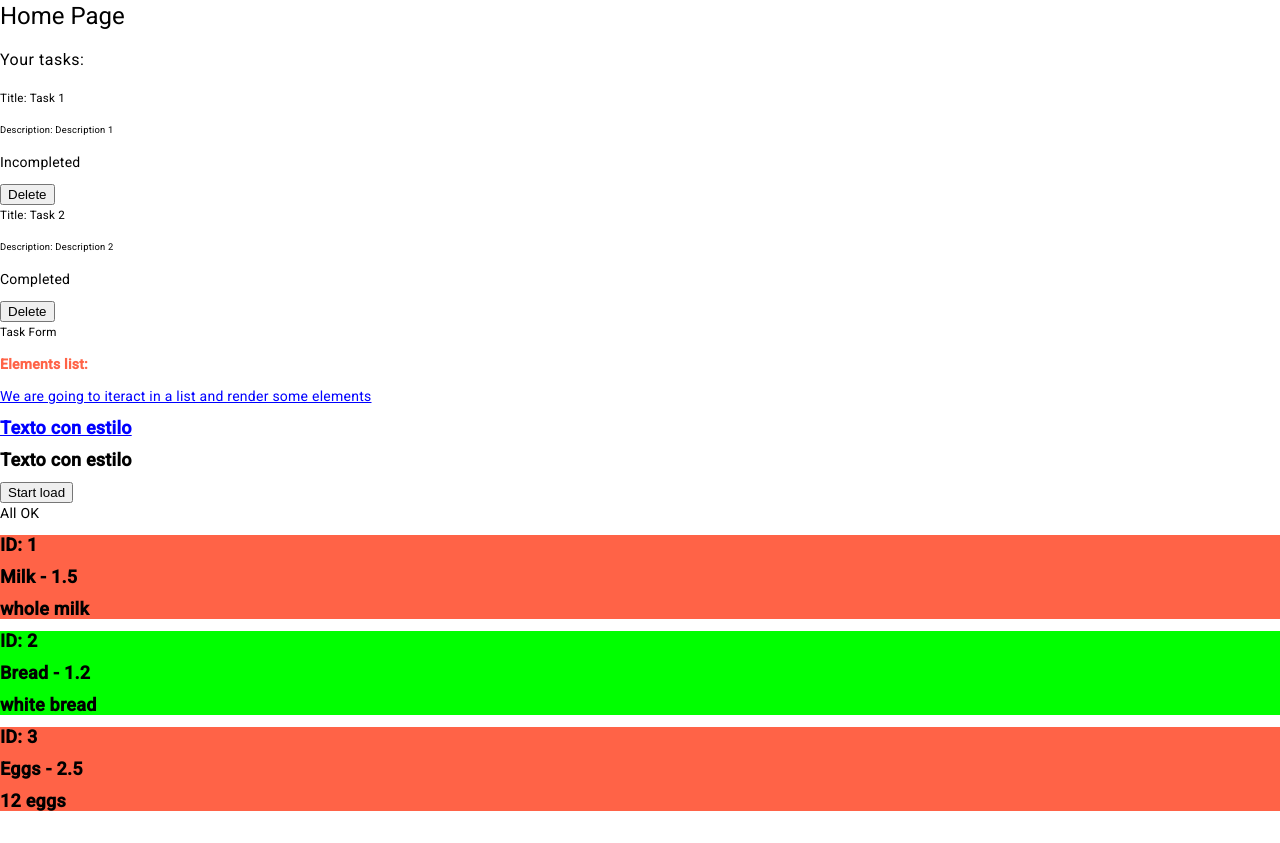
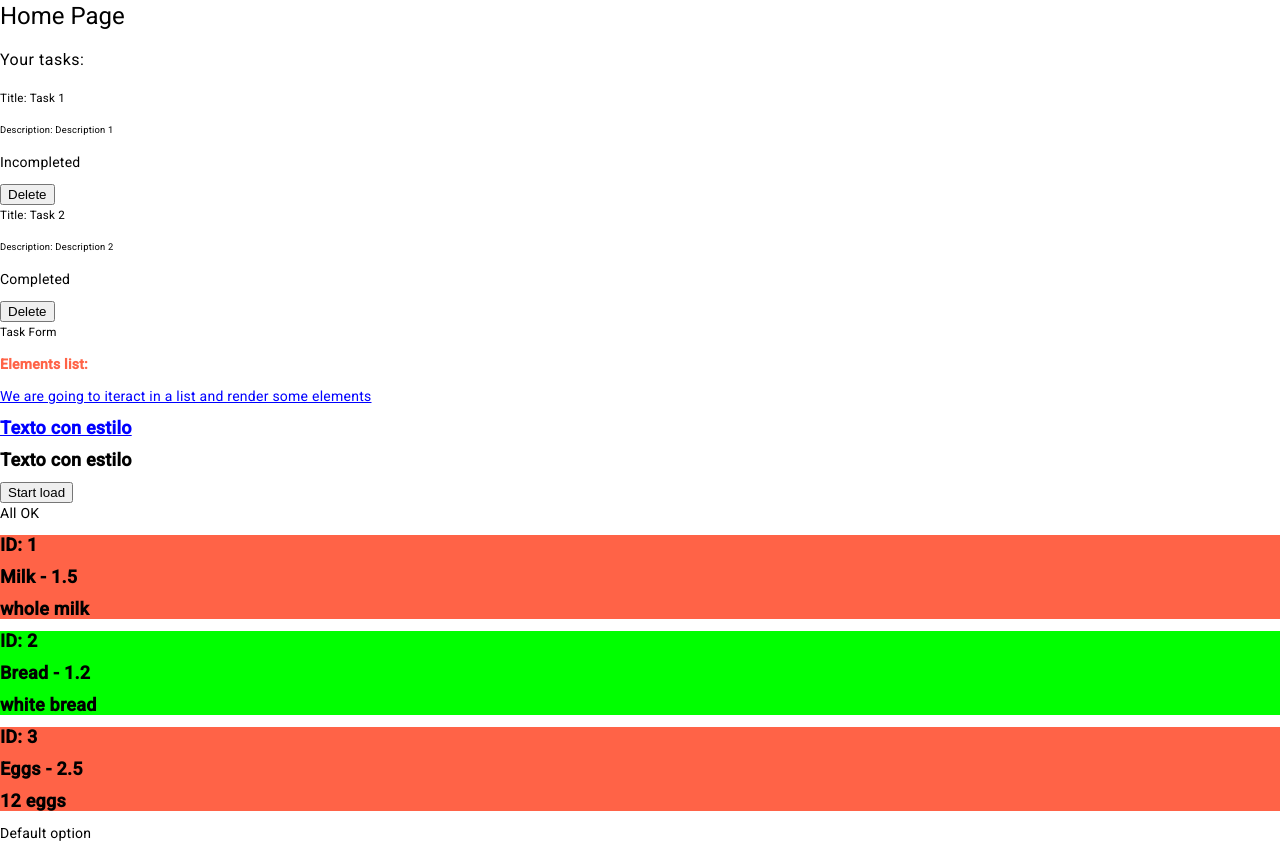
Before and after one commit to davidFCDev/proyecto-final-angular, an Angular app: page / in a window 1280 px wide. Before the commit the page ends 811 px from the top, so only its background shows below. Built offline with nearby package versions, Linux system fonts and the light colour scheme.

Commit message:
ngswitch

```diff
--- a/src/app/modules/lists/basic-list/basic-list.component.html
+++ b/src/app/modules/lists/basic-list/basic-list.component.html
@@ -34,3 +34,12 @@
   <p>{{ product.name }} - {{ product.price }}</p>
   <p>{{ product.description }}</p>
 </div>
+
+<!-- BLOQUE USO DE NGSWITCH -->
+
+<div [ngSwitch]="option">
+  <p [id]="1" *ngSwitchCase="1">Option 1</p>
+  <p [id]="2" *ngSwitchCase="2">Option 2</p>
+  <p [id]="3" *ngSwitchCase="3">Option 3</p>
+  <p [id]="4" *ngSwitchDefault>Default option</p>
+</div>
--- a/src/app/modules/lists/basic-list/basic-list.component.ts
+++ b/src/app/modules/lists/basic-list/basic-list.component.ts
@@ -13,6 +13,7 @@ export type Product = {
   styleUrls: ['./basic-list.component.scss'],
 })
 export class BasicListComponent implements OnInit {
+
   elementsList: Product[] = [
     {
       name: 'Milk',
@@ -30,7 +31,10 @@ export class BasicListComponent implements OnInit {
       description: '12 eggs',
     },
   ];
+
   loading: boolean = false;
+
+  option: number = 0;
 
   constructor() {}
 
```
